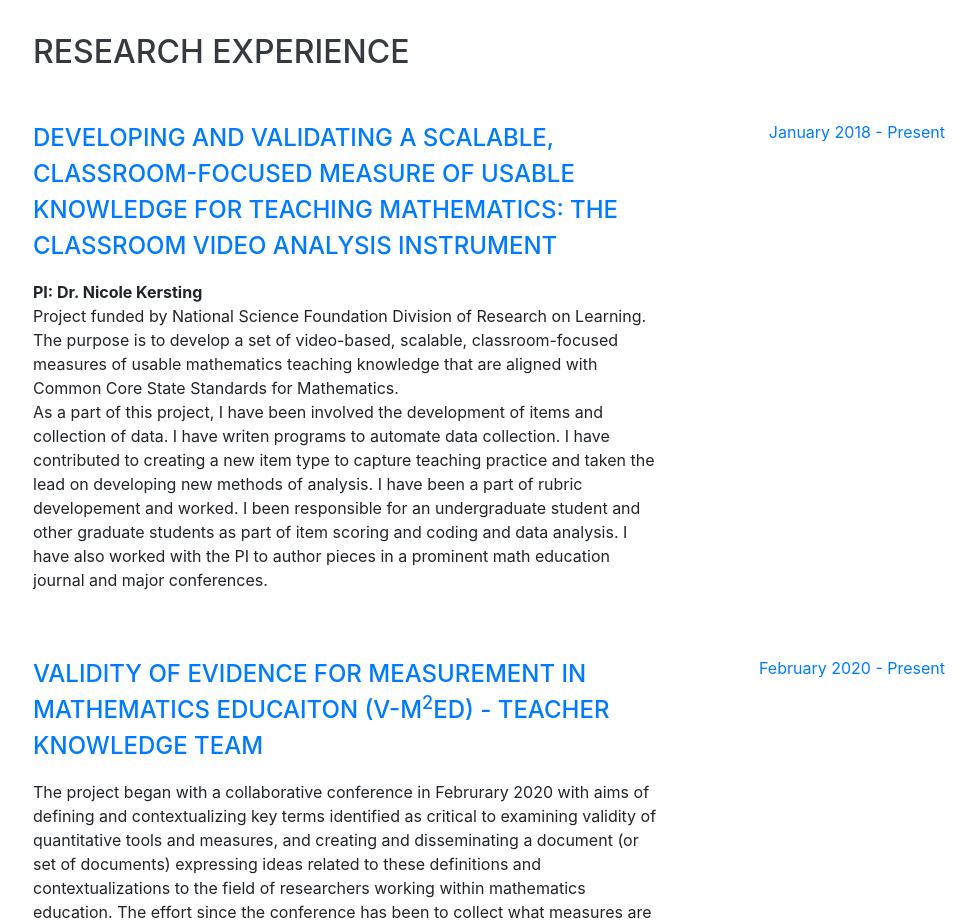
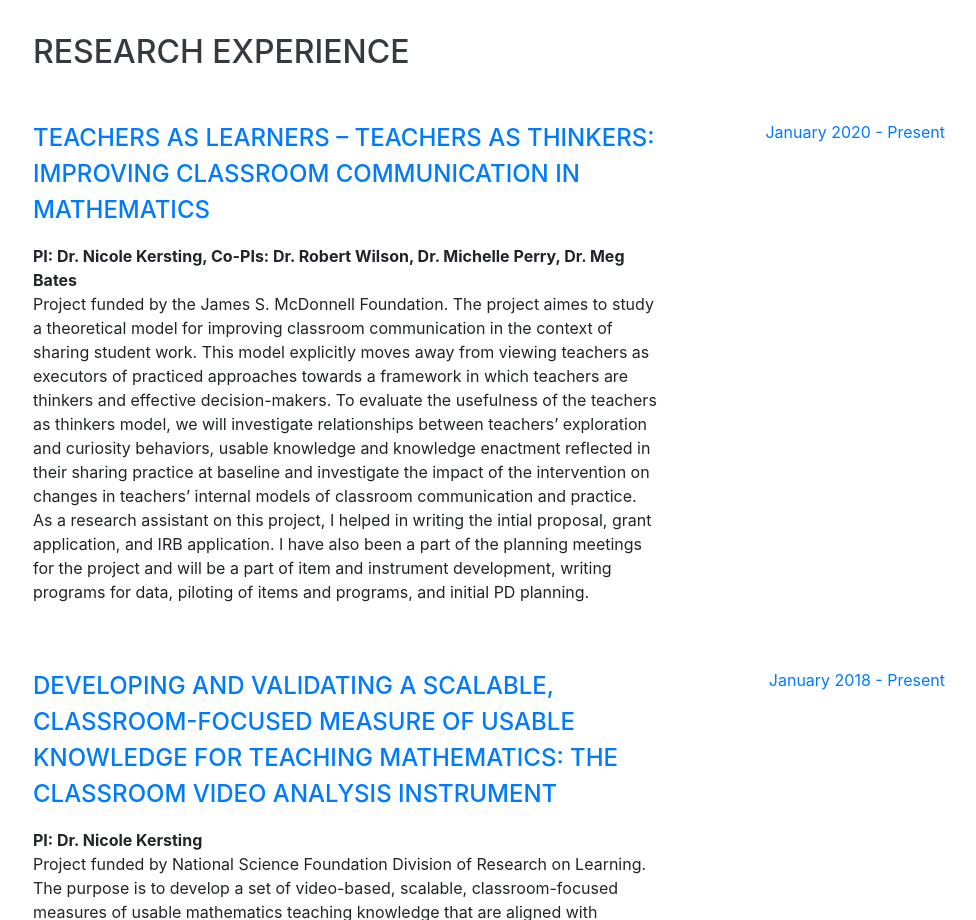
Before and after one commit to edSmith62/edsmith62.github.io, a website with bundled scripts: page index.html in a window 1280 px wide. Shown: the part 2480-3400 px from the top of the page, without its empty margins (287-1263 px from the left). Built offline with nearby package versions, Linux system fonts and the light colour scheme; a web font is replaced by a local one.

Commit message:
Update index.html

```diff
--- a/index.html
+++ b/index.html
@@ -181,6 +181,18 @@
     <section class="resume-section p-3 p-lg-5 d-flex justify-content-center" id="Rexperience">
       <div class="w-100">
         <h2 class="mb-5">Research Experience</h2>
+
+        <div class="resume-item d-flex flex-column flex-md-row justify-content-between mb-5">
+          <div class="resume-content">
+            <div class="subheading mb-3"><a href = "https://www.jsmf.org/grants/220020586/">Teachers as Learners – Teachers as Thinkers: Improving Classroom Communication in Mathematics</a></div>
+            <p><b>PI: Dr. Nicole Kersting, Co-PIs: Dr. Robert Wilson, Dr. Michelle Perry, Dr. Meg Bates</b>
+              <br>Project funded by the James S. McDonnell Foundation. The project aimes to study a theoretical model for improving classroom communication in the context of sharing student work. This model explicitly moves away from viewing teachers as executors of practiced approaches towards a framework in which teachers are thinkers and effective decision-makers. To evaluate the usefulness of the teachers as thinkers model, we will investigate relationships between teachers’ exploration and curiosity behaviors, usable knowledge and knowledge enactment reflected in their sharing practice at baseline and investigate the impact of the intervention on changes in teachers’ internal models of classroom communication and practice.<br>
+              As a research assistant on this project, I helped in writing the intial proposal, grant application, and IRB application. I have also been a part of the planning meetings for the project and will be a part of item and instrument development, writing programs for data, piloting of items and programs, and initial PD planning.</p>
+          </div>
+          <div class="resume-date text-md-right">
+            <span class="text-primary">January 2020 - Present</span>
+          </div>
+        </div>
 
         <div class="resume-item d-flex flex-column flex-md-row justify-content-between mb-5">
           <div class="resume-content">
```
